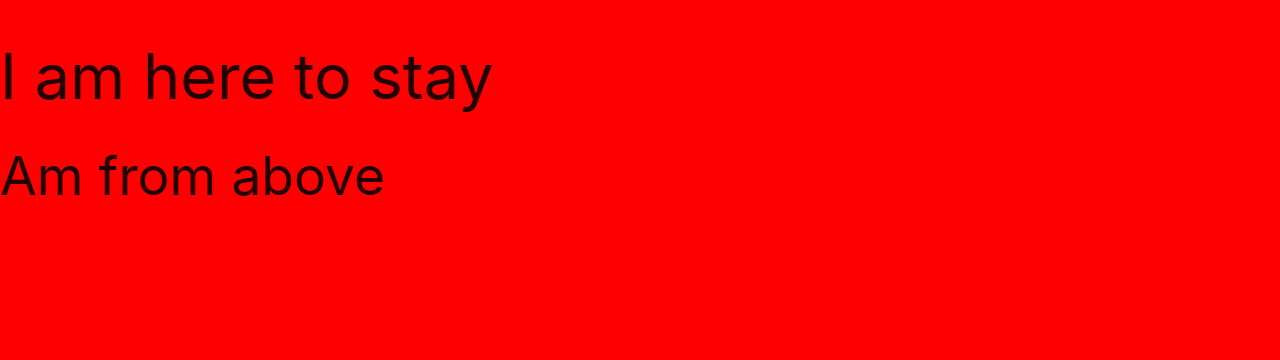
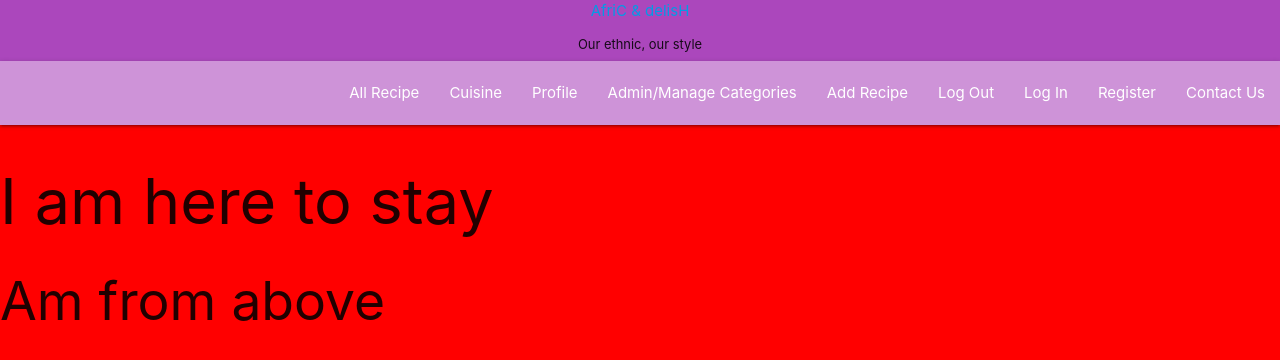
Before and after one commit to Rozdandy/africadelishms3, a Flask app: page / in a window 1280 px wide. Shown: the top 360 px of the page. Run offline with Flask 2, Linux system fonts and the light colour scheme; data that the repository does not hold is empty; some libraries are stand-ins or nearby versions; some web fonts are replaced.

Commit message:
Add Materialize Navbar and Sidenav

```diff
--- a/templates/base.html
+++ b/templates/base.html
@@ -15,6 +15,60 @@
 </head>
 <body>
 
+    <header>
+        <div class="row purple  lighten-1" style="margin: 0px;text-align: center;">
+            <div class="col s12 m12">
+                <div class="textShadow" id="main-logo"><a class="head-link" href="{{ url_for('get_recipes') }}">AfriC &amp;
+                        delisH
+                    </a>
+                </div>
+                <h6><small>Our ethnic, our style</small></h6>
+            </div>
+        </div>
+
+
+        <nav class="nav-extended text-shadow  purple lighten-3">
+			<div class="nav-wrapper">
+
+				<a href="#" data-target="mobile-demo" class="sidenav-trigger right"><i class="fas fa-bars"></i></a>
+				<ul class="right hide-on-med-and-down">
+					<li><a href="{{ url_for('get_recipes') }}">All Recipe</a></li>
+                    <li><a href="#">Cuisine</a></li>
+
+                    <li><a href="#">Profile</a></li>
+                    <li><a href="#">Admin/Manage Categories</a></li>
+                     <li><a href="#">Add Recipe</a></li>
+                    <li><a href="#">Log Out</a></li>
+
+
+                    <li><a href="#">Log In</a></li>
+                    <li><a href="#">Register</a></li>
+                    <li><a href="#">Contact Us</a></li>
+
+				</ul>
+			</div>
+		</nav>
+
+        <!-- mobile sidenav -->
+		<ul class="sidenav" id="mobile-demo">
+            <li><h4 class="center-align purple-text accent-1">AfriC &amp; delisH</h4></li>
+            <li><a href="{{ url_for('get_recipes') }}">All Recipe</a></li>
+                    <li><a href="#">All Recipe</a></li>
+                    <li><a href="#">Cuisine</a></li>
+
+                    <li><a href="#">Profile</a></li>
+                    <li><a href="#">Admin/Manage Categories</a></li>
+                     <li><a href="#">Add Recipe</a></li>
+                    <li><a href="#">Log Out</a></li>
+
+                    <li><a href="#">Log In</a></li>
+                    <li><a href="#">Register</a></li>
+                    <li><a href="#">Contact Us</a></li>
+
+		</ul>
+    </header>
+
+
     <h1>I am here to stay</h1>
 {% block content %}<br>
 {% endblock %}
```
Also changed, not shown: static/js/scripts.js (+86 -0 lines).
